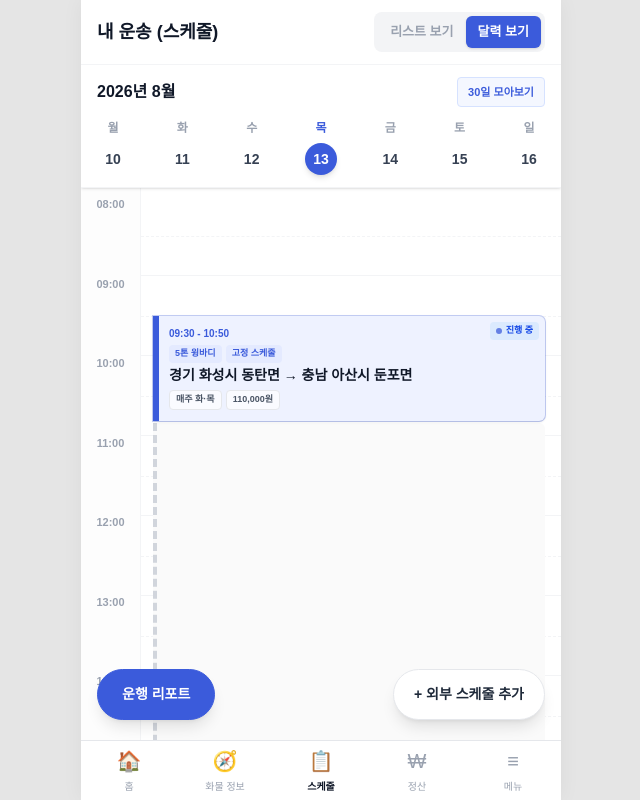
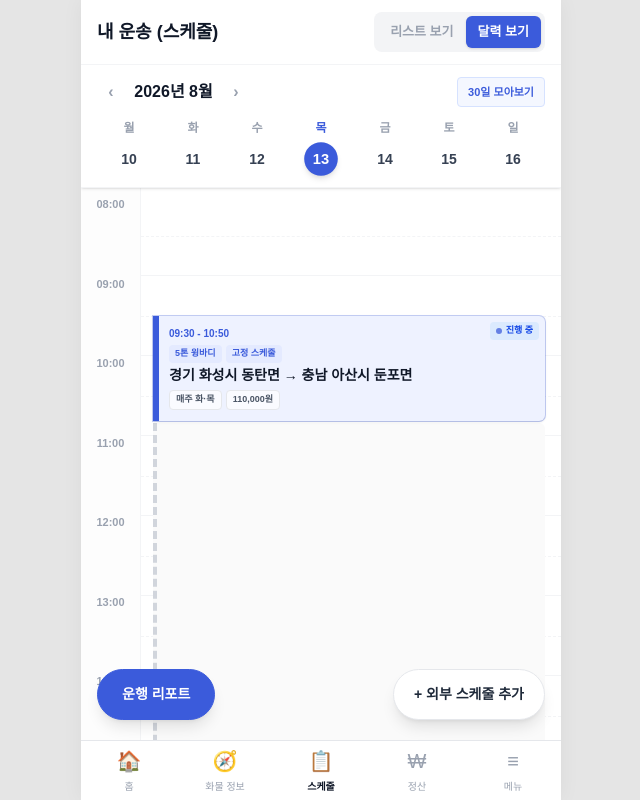
Before and after one commit to KwonLogistics/KAUL_CAMPASS, a Next.js app: page /schedule in a window 1280 px wide. Shown: the whole page, without its empty margins (319-959 px from the left). Built offline with nearby package versions, Linux system fonts and the light colour scheme; a web font is replaced by a local one.

Commit message:
feat: 선택 날짜 중심 동적 롤링 7일 주간 스케줄 캘린더 구현

```diff
--- a/src/components/ScheduleTab.tsx
+++ b/src/components/ScheduleTab.tsx
@@ -20,9 +20,47 @@ export default function ScheduleTab() {
   const [showExternal, setShowExternal] = useState(false);
   const [selectedItem, setSelectedItem] = useState<ScheduleItem | null>(null);
 
-  const [selectedDate, setSelectedDate] = useState<number>(13);
-  const weekDays = ["월", "화", "수", "목", "금", "토", "일"];
-  const weekDates = [10, 11, 12, 13, 14, 15, 16];
+  const [selectedDateISO, setSelectedDateISO] = useState<string>("2026-08-13");
+  const DAY_NAMES = ["일", "월", "화", "수", "목", "금", "토"];
+
+  // selectedDateISO를 중앙(index 3)으로 두고 앞뒤 3일씩 총 7일을 동적으로 롤링 생성
+  const rollingDays = useMemo(() => {
+    const [y, m, d] = selectedDateISO.split("-").map(Number);
+    const baseDate = new Date(y, m - 1, d);
+
+    return [-3, -2, -1, 0, 1, 2, 3].map((offset) => {
+      const targetDate = new Date(baseDate);
+      targetDate.setDate(baseDate.getDate() + offset);
+
+      const year = targetDate.getFullYear();
+      const month = targetDate.getMonth() + 1;
+      const dateNum = targetDate.getDate();
+      const dayOfWeek = targetDate.getDay();
+      const iso = `${year}-${month.toString().padStart(2, "0")}-${dateNum.toString().padStart(2, "0")}`;
+
+      return {
+        iso,
+        year,
+        month,
+        dateNum,
+        dayName: DAY_NAMES[dayOfWeek],
+        isSelected: iso === selectedDateISO,
+        isToday: iso === "2026-08-13",
+      };
+    });
+  }, [selectedDateISO]);
+
+  const currentHeaderYearMonth = useMemo(() => {
+    const [y, m] = selectedDateISO.split("-").map(Number);
+    return `${y}년 ${m}월`;
+  }, [selectedDateISO]);
+
+  const moveDays = (delta: number) => {
+    const [y, m, d] = selectedDateISO.split("-").map(Number);
+    const nextDate = new Date(y, m - 1, d + delta);
+    const nextIso = `${nextDate.getFullYear()}-${(nextDate.getMonth() + 1).toString().padStart(2, "0")}-${nextDate.getDate().toString().padStart(2, "0")}`;
+    setSelectedDateISO(nextIso);
+  };
 
   // 순범: schedule-store.ts(실제 등록된 외부 오더)를 지수의 scheduleItems 파이프라인에 합류시킨다.
   // mock-schedule.ts 주석이 이 자리를 비워뒀다 — "지금은 그 저장소가 비어 있어서 안 씀".
@@ -37,9 +75,6 @@ export default function ScheduleTab() {
   const scrollContainerRef = useRef<HTMLDivElement>(null);
 
   const HOUR_HEIGHT = 80;
-
-  // selectedDate(일자 숫자) → "YYYY-MM-DD". 기존 요일 선택 UI는 8월 고정
-  const selectedDateISO = `2026-08-${selectedDate.toString().padStart(2, "0")}`;
 
   const currentDaySchedules = useMemo(
     () => allItems.filter((item) => item.date === selectedDateISO),
@@ -91,7 +126,7 @@ export default function ScheduleTab() {
     if (viewMode === "calendar" && calendarMode === "weekly" && scrollContainerRef.current) {
       scrollContainerRef.current.scrollTo({ top: 0, behavior: "smooth" });
     }
-  }, [selectedDate, viewMode, calendarMode, tripBlocks]);
+  }, [selectedDateISO, viewMode, calendarMode, tripBlocks]);
 
   return (
     <div className="flex flex-col h-full bg-[#f8f9fa] relative">
@@ -203,7 +238,25 @@ export default function ScheduleTab() {
           {/* Calendar Header */}
           <div className="bg-white px-4 py-3 border-b border-gray-100 z-10 shadow-sm">
             <div className="flex justify-between items-center mb-3">
-              <span className="font-bold text-gray-900 text-[16px]">2026년 8월</span>
+              <div className="flex items-center gap-1.5">
+                <button
+                  onClick={() => moveDays(-7)}
+                  className="w-7 h-7 flex items-center justify-center rounded-full hover:bg-gray-100 text-gray-400 hover:text-gray-700 text-[16px] font-bold cursor-pointer transition-colors"
+                  title="이전 주"
+                >
+                  ‹
+                </button>
+                <span className="font-bold text-gray-900 text-[16px] min-w-[85px] text-center">
+                  {currentHeaderYearMonth}
+                </span>
+                <button
+                  onClick={() => moveDays(7)}
+                  className="w-7 h-7 flex items-center justify-center rounded-full hover:bg-gray-100 text-gray-400 hover:text-gray-700 text-[16px] font-bold cursor-pointer transition-colors"
+                  title="다음 주"
+                >
+                  ›
+                </button>
+              </div>
               <button
                 className="text-[11px] font-bold text-[#3b5bdb] bg-[#f4f7ff] px-2.5 py-1.5 rounded border border-[#d6e2ff] cursor-pointer hover:bg-[#eaf0ff]"
                 onClick={() => setCalendarMode("monthly")}
@@ -213,37 +266,32 @@ export default function ScheduleTab() {
             </div>
 
             <div className="flex justify-between mt-2">
-              {weekDays.map((day, idx) => {
-                const date = weekDates[idx];
-                const isSelected = selectedDate === date;
-                const isToday = date === 13;
-                return (
+              {rollingDays.map((d) => (
                 <div
-                    key={idx}
-                    onClick={() => setSelectedDate(date)}
-                    className="flex flex-col items-center cursor-pointer"
+                  key={d.iso}
+                  onClick={() => setSelectedDateISO(d.iso)}
+                  className="flex flex-col items-center cursor-pointer flex-1"
                 >
                   <span
                     className={`text-[12px] mb-1.5 font-bold ${
-                        isSelected ? "text-[#3b5bdb]" : "text-gray-400"
+                      d.isSelected ? "text-[#3b5bdb]" : "text-gray-400"
                     }`}
                   >
-                      {day}
+                    {d.dayName}
                   </span>
                   <div
-                      className={`w-8 h-8 flex items-center justify-center rounded-full text-[14px] font-bold ${
-                        isSelected
-                          ? "bg-[#3b5bdb] text-white shadow-md"
-                          : isToday
+                    className={`w-8 h-8 flex items-center justify-center rounded-full text-[14px] font-bold transition-all ${
+                      d.isSelected
+                        ? "bg-[#3b5bdb] text-white shadow-md scale-105"
+                        : d.isToday
                         ? "border border-[#3b5bdb] text-[#3b5bdb]"
                         : "text-gray-700 hover:bg-gray-100"
                     }`}
                   >
-                      {date}
+                    {d.dateNum}
                   </div>
                 </div>
-                );
-              })}
+              ))}
             </div>
           </div>
 
@@ -459,16 +507,9 @@ export default function ScheduleTab() {
         <ExternalOrderSheet
           onClose={() => setShowExternal(false)}
           onRegistered={(dateISO) => {
-            // 주간 보기는 아직 8월 10~16일 한 주만 보여준다(팀 스케줄 탭 자체의 현재 범위) —
-            // 그 범위 밖 날짜는 리스트 보기로 보내야 등록한 오더가 실제로 눈에 보인다.
-            const day = Number(dateISO.slice(8, 10));
-            if (dateISO.startsWith("2026-08") && day >= 10 && day <= 16) {
             setViewMode("calendar");
             setCalendarMode("weekly");
-              setSelectedDate(day);
-            } else {
-              setViewMode("list");
-            }
+            setSelectedDateISO(dateISO);
           }}
         />
       )}
```
Lines whose indentation alone changed are shown as unchanged.
